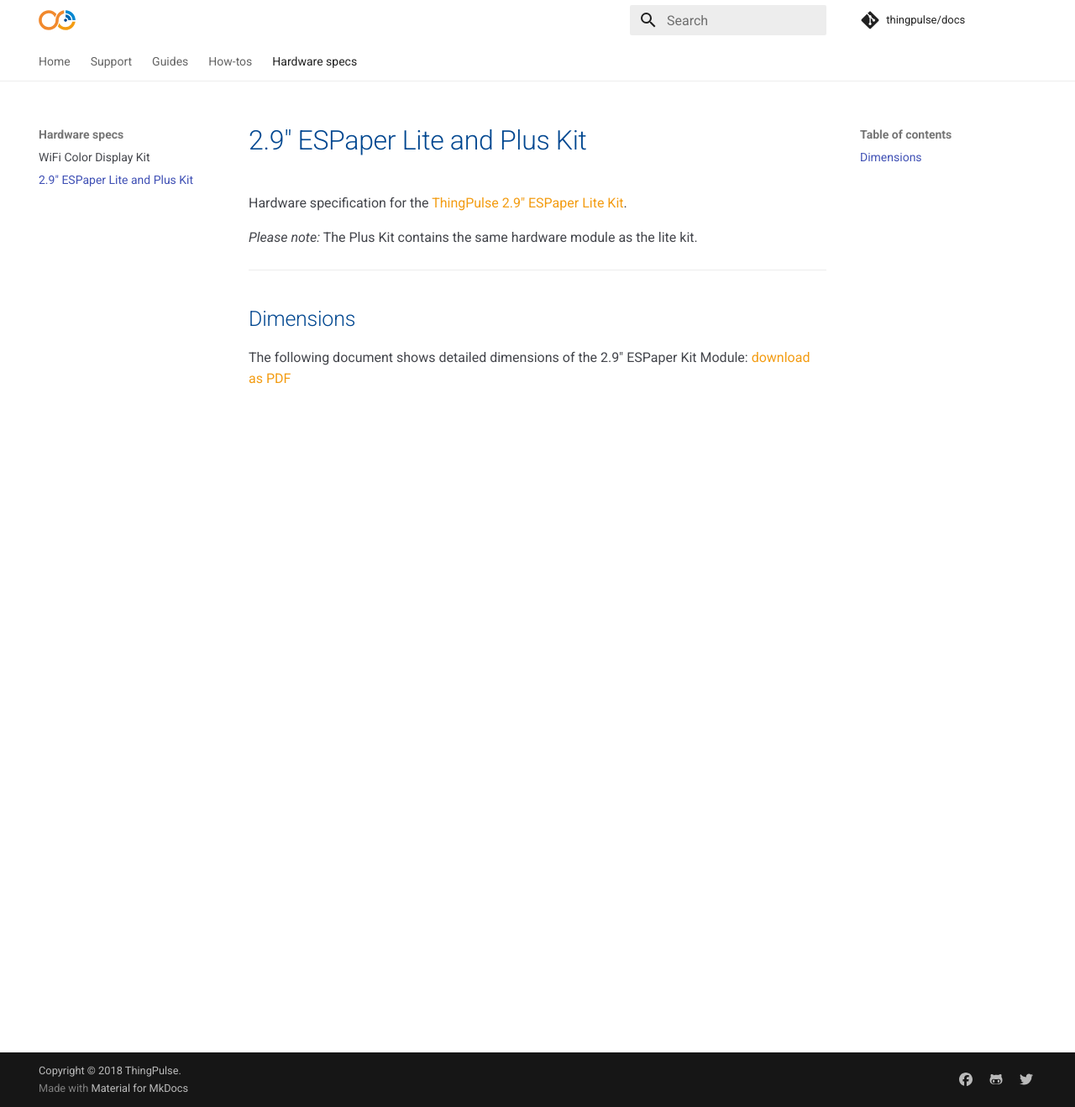
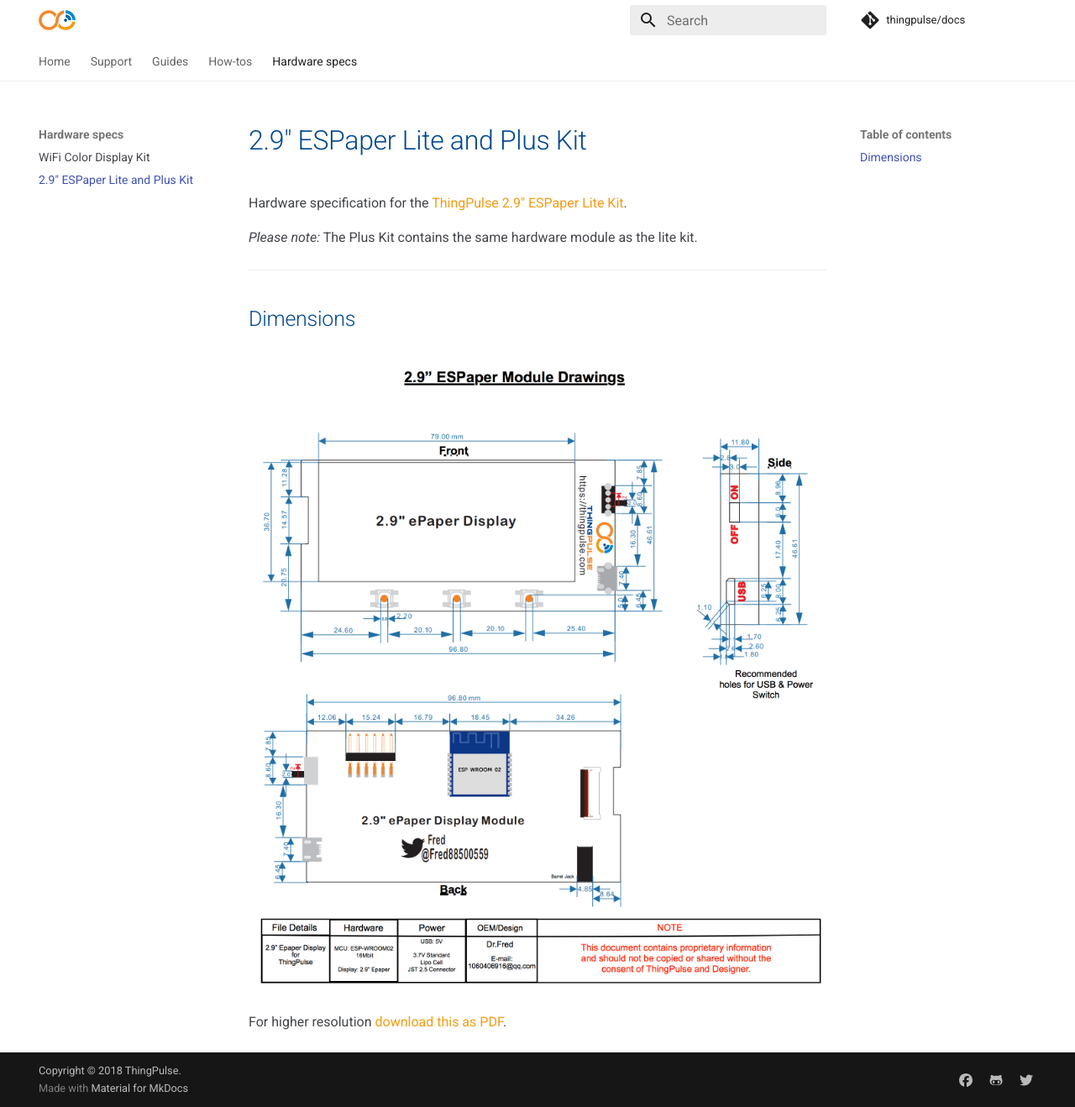
Before and after one commit to ThingPulse/docs, an MkDocs documentation site: the page built from docs/specs/2_9-espaper-kit-dimensions.md, in a window 1280 px wide and 1318 px high. Shown: the whole window at 84% size. Built offline with MkDocs 1.6.1 and Material for MkDocs 9.7.7, drawn with Linux system fonts in a browser that asks for light colours; comment, search, counter and statistics services are not loaded; old or Windows-style settings are respelled for this version of MkDocs.

Commit message:
Add dimensions as png file in addition to PDF

```diff
--- a/docs/specs/2_9-espaper-kit-dimensions.md
+++ b/docs/specs/2_9-espaper-kit-dimensions.md
@@ -8,4 +8,6 @@
 
 ## Dimensions
 
-The following document shows detailed dimensions of the 2.9" ESPaper Kit Module: [download as PDF](./2_9-espaper-kit-dimensions.md)
+![](../img/specs/2_9-espaper-kit-dimensions.png)
+
+For higher resolution [download this as PDF](./2_9-espaper-kit-dimensions.md).
```
Also changed, not shown: docs/img/specs/2_9-espaper-kit-dimensions.png (added).
